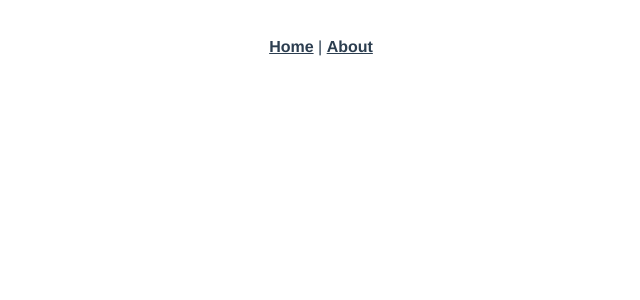
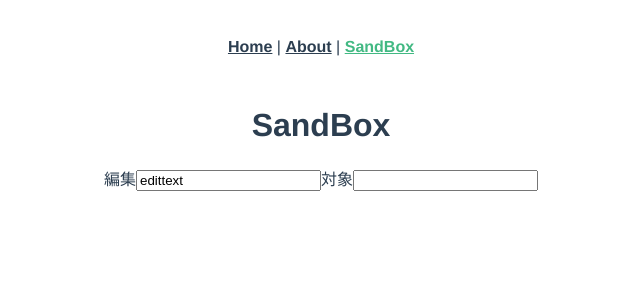
Before and after one commit to m-daichi1219/vue-sandbox-ts, a Vue app: page /sandbox in a window 1280 px wide. Shown: the top 300 px of the page, without its empty margins (319-959 px from the left). Built offline with nearby package versions, Linux system fonts and the light colour scheme.

Commit message:
Add v-bind sync

```diff
--- a/src/App.vue
+++ b/src/App.vue
@@ -2,7 +2,8 @@
   <div id="app">
     <div id="nav">
       <router-link to="/">Home</router-link> |
-      <router-link to="/about">About</router-link>
+      <router-link to="/about">About</router-link> |
+      <router-link to="/sandbox">SandBox</router-link>
     </div>
     <router-view/>
   </div>
--- /dev/null
+++ b/src/components/InputList.vue
@@ -0,0 +1,35 @@
+<template>
+  <div>
+    <label for="editer">編集</label>
+    <input id="editer" v-model="dispEditText" />
+    <label for="target">対象</label>
+    <input id="target" v-model="dispTargettext"/>
+  </div>
+</template>
+
+<script lang="ts">
+import { Component, Prop, Vue } from 'vue-property-decorator';
+
+@Component
+export default class InputList extends Vue {
+  @Prop() private edittext!: string;
+
+  @Prop() private targettext!: string;
+
+  get dispEditText() {
+    return this.edittext;
+  }
+
+  set dispEditText(val: string) {
+    this.$emit('update:edittext', val);
+  }
+
+  get dispTargettext() {
+    return this.targettext;
+  }
+
+  set dispTargettext(val: string) {
+    this.$emit('update:targettext', val);
+  }
+}
+</script>
--- /dev/null
+++ b/src/components/SandBox.vue
@@ -0,0 +1,36 @@
+<template>
+  <div>
+    <h1>SandBox</h1>
+    <InputList :edittext.sync="inputObject.edittext" :targettext.sync="inputObject.targettext"/>
+  </div>
+</template>
+
+<script lang="ts">
+import {
+  Component, Prop, Vue, Watch,
+} from 'vue-property-decorator';
+import InputList from '@/components/InputList.vue';
+
+@Component({
+  data() {
+    return {
+      inputObject: {
+        edittext: 'edittext',
+        targettext: '',
+      },
+    };
+  },
+  components: {
+    InputList,
+  },
+})
+export default class SandBox extends Vue {
+  @Watch('inputObject.edittext')
+  changeEvent(val: any) {
+    console.log(val);
+    if (val.length > 10) {
+      (this as any).inputObject = { edittext: val, targettext: '10 over length' };
+    }
+  }
+}
+</script>
--- a/src/router/index.ts
+++ b/src/router/index.ts
@@ -18,6 +18,11 @@ const routes: Array<RouteConfig> = [
     // which is lazy-loaded when the route is visited.
     component: () => import(/* webpackChunkName: "about" */ '../views/About.vue'),
   },
+  {
+    path: '/sandbox',
+    name: 'SandBox',
+    component: () => import('../components/SandBox.vue'),
+  },
 ];
 
 const router = new VueRouter({
```
